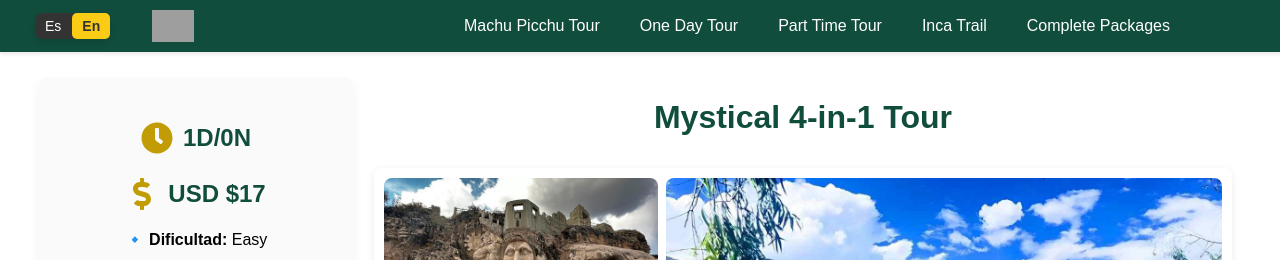
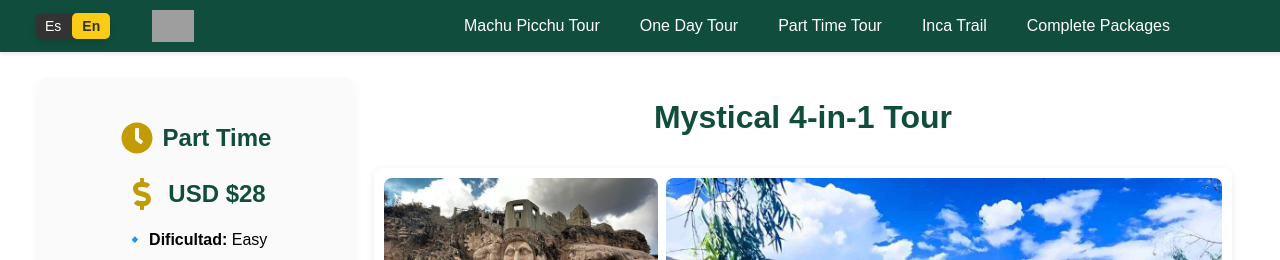
Before and after one commit to NiloFidel/qori-wayra-cusco-v1, a Next.js app: page /en/one-day/tour-mistico in a window 1280 px wide. Shown: the top 260 px of the page. Built offline with nearby package versions, Linux system fonts and the light colour scheme; grey boxes are pictures that could not be loaded.

Commit message:
thrusday second

```diff
--- a/app/[locale]/one-day/tour-mistico/page.tsx
+++ b/app/[locale]/one-day/tour-mistico/page.tsx
@@ -104,7 +104,7 @@ const translations: { es: TranslationContent; en: TranslationContent } = {
       physicalRating: "Fácil",
     },
     includedServices: "Servicios Incluidos:",
-    notIncluded: ["Boleto Turístico Parcial", "Alimentación adicional", "Propinas"],
+    notIncluded: ["Alimentación adicional", "Propinas"],
     recommendations: [
       "Usar ropa cómoda",
       "Protector solar",
@@ -112,8 +112,8 @@ const translations: { es: TranslationContent; en: TranslationContent } = {
       "Calzado para caminar",
     ],
     groupServices: {
-      daysAndNights: "1D/0N",
-      price: "USD $17",
+      daysAndNights: "Part Time",
+      price: "USD $28",
       quote: "Info Adicional",
       bookNow: "Reservar Ahora",
       tourForMe: "¿Este tour es para mí?",
@@ -163,7 +163,7 @@ const translations: { es: TranslationContent; en: TranslationContent } = {
       physicalRating: "Easy",
     },
     includedServices: "Included Services:",
-    notIncluded: ["Partial Tourist Ticket", "Additional Meals", "Tips"],
+    notIncluded: ["Additional Meals", "Tips"],
     recommendations: [
       "Comfortable clothing",
       "Bring sunscreen",
@@ -171,8 +171,8 @@ const translations: { es: TranslationContent; en: TranslationContent } = {
       "Wear walking shoes",
     ],
     groupServices: {
-      daysAndNights: "1D/0N",
-      price: "USD $17",
+      daysAndNights: "Part Time",
+      price: "USD $28",
       quote: "Additional Info",
       bookNow: "Book Now",
       tourForMe: "Is this tour for me?",
```
